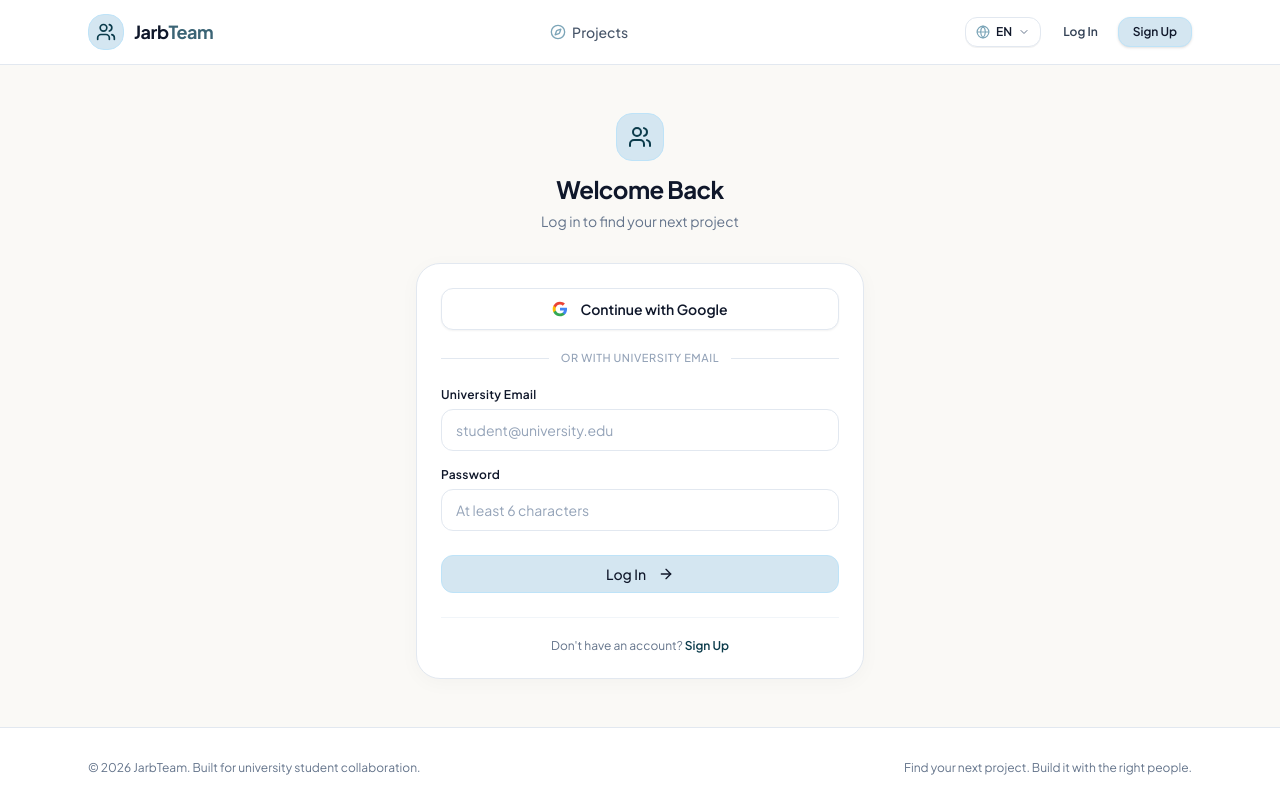
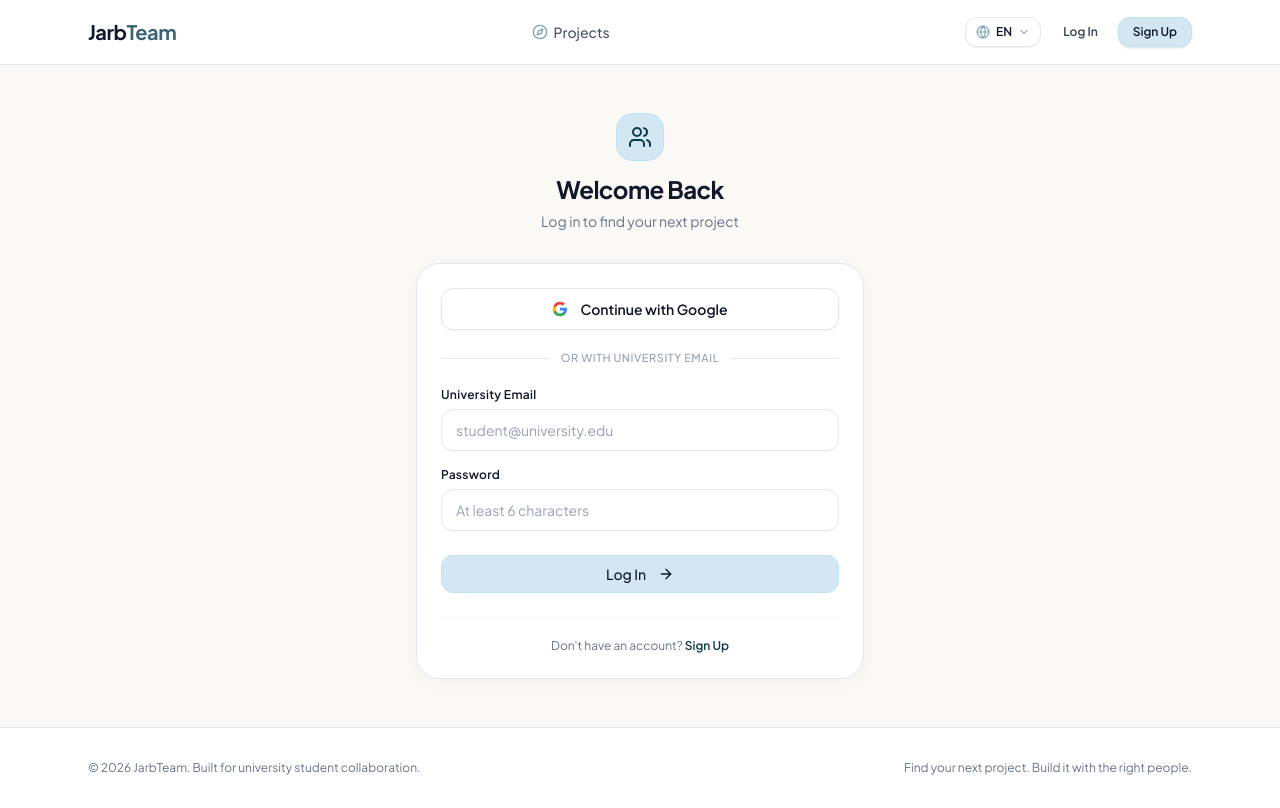
Before and after one commit to viphu-cs/JarbTeam, a Next.js app: page /en/login in a window 1280 px wide. Built offline with nearby package versions, Linux system fonts and the light colour scheme; no server answers.

Commit message:
fix(ui): remove icon before jarbteam logo in navbar

```diff
--- a/components/layout/Navbar.tsx
+++ b/components/layout/Navbar.tsx
@@ -1,7 +1,7 @@
 import { Link } from '@/i18n/routing';
 import { createClient } from '@/lib/supabase/server';
 import { signOutAction } from '@/actions/auth';
-import { Users, PlusCircle, Compass, FolderKanban, Inbox, UserCircle, MessageSquare } from 'lucide-react';
+import { PlusCircle, Compass, FolderKanban, Inbox, UserCircle, MessageSquare } from 'lucide-react';
 import { getTranslations } from 'next-intl/server';
 import { LanguageSwitcher } from '@/components/language-switcher';
 import Image from 'next/image';
@@ -33,11 +33,8 @@ export async function Navbar() {
     <header className="sticky top-0 z-40 w-full bg-white/95 backdrop-blur-sm border-b border-[#E2E8F0]">
       <div className="max-w-6xl mx-auto px-4 sm:px-6 h-16 flex items-center justify-between gap-4">
         {/* Brand */}
-        <Link href="/" className="flex items-center gap-2.5 group">
-          <div className="w-9 h-9 rounded-2xl bg-[#D4E6F1] flex items-center justify-center text-[#0B3B4B] border border-[#BEE3F8] group-hover:bg-[#BEE3F8] transition-colors">
-            <Users className="w-5 h-5 text-[#0B3B4B]" />
-          </div>
-          <span className="font-bold text-lg text-[#0F172A] tracking-tight">
+        <Link href="/" className="flex items-center group">
+          <span className="font-bold text-xl text-[#0F172A] tracking-tight hover:opacity-90 transition-opacity">
             Jarb<span className="text-[#3b6475]">Team</span>
           </span>
         </Link>
```
